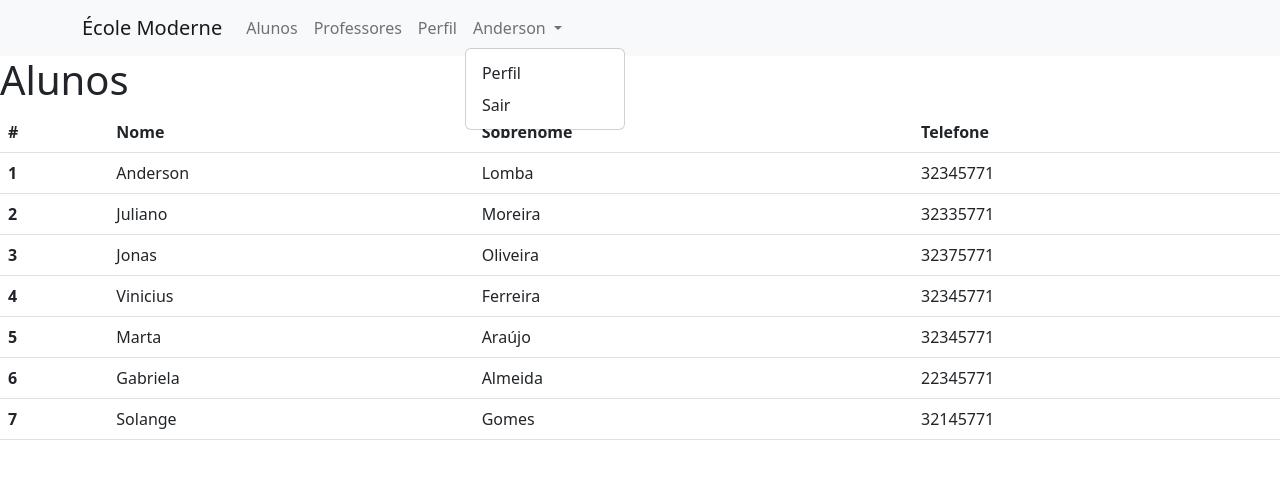
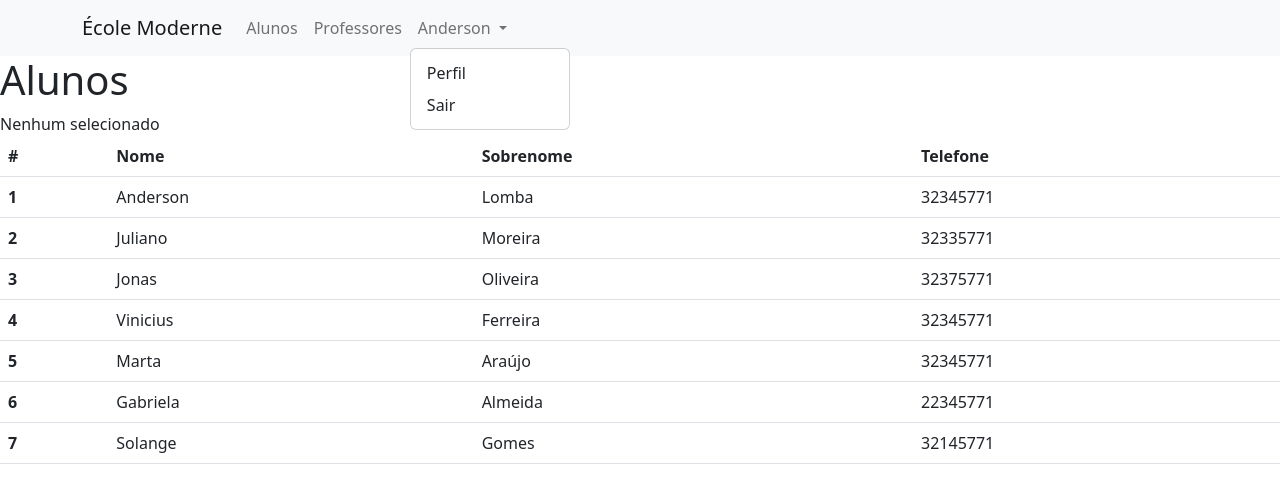
Before and after one commit to LombaAnderson/Angular_AspNetCore, an Angular app: page /alunos in a window 1280 px wide. Both pictures are taken after a click on the button "Anderson". Shown: the top 492 px of the page. Built offline with nearby package versions, Linux system fonts and the light colour scheme.

Commit message:
Diretiva *ngIf

```diff
--- a/src/app/alunos/alunos.component.html
+++ b/src/app/alunos/alunos.component.html
@@ -1,7 +1,19 @@
 <app-titulo [titulo]="titulo"></app-titulo>
 
 
-<table class="table">
+<div *ngIf="alunoSelecionado">
+
+  aluno selecionado:{{alunoSelecionado}}
+  <br>
+  <button class="btn btn-default">Voltar</button>
+</div>
+
+<div *ngIf="!alunoSelecionado">
+  Nenhum selecionado
+</div>
+
+
+<table class="table  table-hover">
   <thead>
     <tr>
       <th scope="col">#</th>
@@ -11,7 +23,7 @@
     </tr>
   </thead>
   <tbody >
-    <tr *ngFor="let aluno of alunos" >
+    <tr *ngFor="let aluno of alunos" style="cursor: pointer;" (click)="alunoSelect(aluno)" >
       <th scope="row">{{aluno.id}}</th>
       <td>{{aluno.nome}}</td>
       <td>{{aluno.sobrenome}}</td>
--- a/src/app/alunos/alunos.component.ts
+++ b/src/app/alunos/alunos.component.ts
@@ -7,7 +7,8 @@ import { Component, OnInit } from '@angular/core';
 })
 export class AlunosComponent implements OnInit {
 
-titulo = 'Alunos';
+public titulo = 'Alunos';
+public alunoSelecionado : string;
 
 public alunos =[
   {id: 1, nome :'Anderson', sobrenome: 'Lomba', telefone: 32345771},
@@ -19,6 +20,10 @@ public alunos =[
   {id: 7,nome:'Solange', sobrenome: 'Gomes', telefone: 32145771}
 ];
 
+alunoSelect(aluno: any){
+ this.alunoSelecionado = aluno.nome;
+}
+
   constructor() { }
 
   ngOnInit(): void {
--- a/src/app/nav/nav.component.html
+++ b/src/app/nav/nav.component.html
@@ -12,11 +12,7 @@
         <li class="nav-item" routerLinkActive="active">
           <a routerLink="professores/"  class="nav-link">Professores </a>
         </li>
-        <li class="nav-item" routerLinkActive="active">
-          <div class="container">
-          </div>
-          <a routerLink="perfil"  class="nav-link">Perfil</a>
-        </li>
+
      </ul>
 
       <ul class="navbar-nav" dropdown>
@@ -26,11 +22,11 @@
           data-toggle="dropdown" aria-haspopup="true" aria-expanded="false">
           Anderson
           </a>
-          <ul id="dropdown-basic" *dropdownMenu class="dropdown-menu" aria-labelledby="navbarDropdownMenuLink">
-            <li><a class="dropdown-item" href="#">Perfil</a></li>
-            <li><a class="dropdown-item" href="#">Sair</a></li>
+          <div id="dropdown-basic" *dropdownMenu class="dropdown-menu" aria-labelledby="navbarDropdownMenuLink">
+            <a routerLink="perfil"  class="dropdown-item" href="#">Perfil</a>
+            <a class="dropdown-item" href="#">Sair</a>
 
-          </ul>
+          </div>
         </li>
       </ul>
 
--- a/src/app/perfil/perfil.component.html
+++ b/src/app/perfil/perfil.component.html
@@ -1,5 +1 @@
 <app-titulo [titulo]="titulo"></app-titulo>
-
-<h1>
-
-</h1>
```
